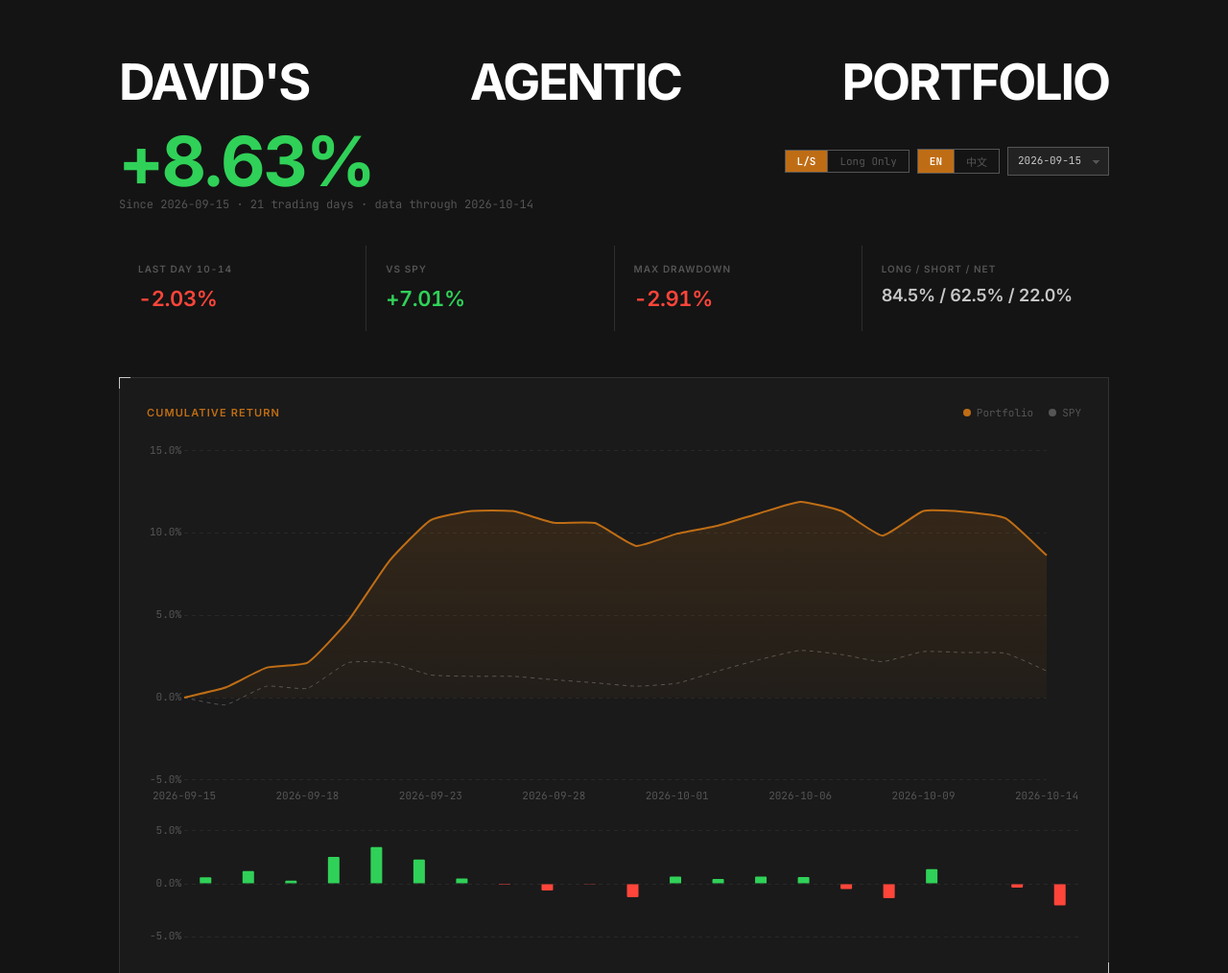
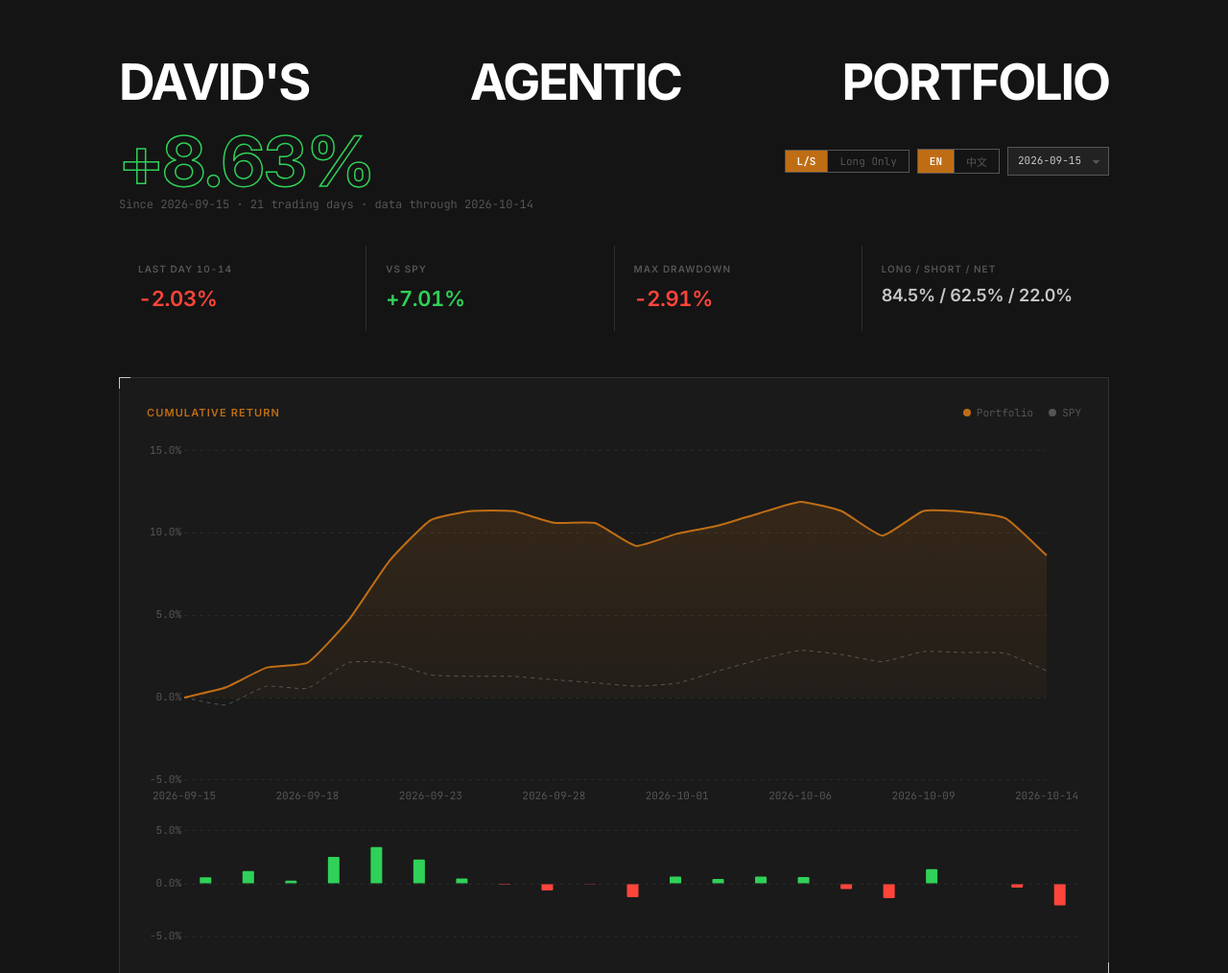
Before and after one commit to rundong013-oss/agentic-portfolio, a website: page index.html in a window 1280 px wide. Shown: the top 1014 px of the page at 96% size. Drawn offline with nearby package versions, Linux system fonts and the light colour scheme.

Commit message:
feat: 3D scroll rotation + outline stroke on cumulative return
- Text rendered as white outline stroke (transparent fill)
- rotateY driven by scroll position (0.15 deg/px)
- Subtle rotateX tilt for depth
- Stroke color follows gain/loss state
- Perspective container for realistic 3D effect

Co-Authored-By: Claude Opus 4.6 (1M context) <noreply@anthropic.com>

```diff
--- a/index.html
+++ b/index.html
@@ -42,7 +42,11 @@ select:hover{border-color:var(--accent)}
 .seg button:not(:last-child){border-right:1px solid var(--muted)}
 .seg button:hover{color:var(--ink)}
 .seg button[aria-pressed="true"]{background:var(--accent);color:#fff;font-weight:600}
-.big{font-size:clamp(40px,8vw,72px);font-weight:700;letter-spacing:-.03em;line-height:1;margin:0;font-family:var(--sans)}
+.big-wrap{perspective:800px;perspective-origin:center center}
+.big{font-size:clamp(40px,8vw,72px);font-weight:700;letter-spacing:-.03em;line-height:1;margin:0;font-family:var(--sans);
+  -webkit-text-stroke:1.5px #fff;color:transparent;transform-style:preserve-3d;will-change:transform;transition:color .3s}
+.big.pos{-webkit-text-stroke-color:var(--gain);color:transparent}
+.big.neg{-webkit-text-stroke-color:var(--loss);color:transparent}
 .subline{font-size:12px;color:var(--muted);min-height:20px;font-family:var(--mono)}
 
 .metrics{display:grid;grid-template-columns:repeat(4,1fr);margin:32px 0 0;gap:1px;background:var(--hair)}
@@ -95,7 +99,7 @@ footer{color:var(--muted);font-size:11px;margin:40px auto 0;max-width:80ch;text-
   <section class="hero">
     <div class="hero-title" data-i-title><span>David's</span><span>Agentic</span><span>Portfolio</span></div>
     <div class="eyebrow-row">
-      <div class="big" id="sCum">–</div>
+      <div class="big-wrap"><div class="big" id="sCum">–</div></div>
       <div class="ctrls">
         <div class="seg" role="group" aria-label="Mode"><button id="mLS" type="button">L/S</button><button id="mLO" type="button" data-i="longOnly"></button></div>
         <div class="seg" role="group" aria-label="Language"><button id="lEn" type="button">EN</button><button id="lZh" type="button">中文</button></div>
@@ -351,6 +355,21 @@ $("mLO").addEventListener("click",()=>setMode("lo"));
 applyLang(); applyMode();
 makeCharts(); renderStart(); render();
 
+/* 3D scroll rotation for the big number */
+(function(){
+  const el=$("sCum");
+  let ticking=false;
+  window.addEventListener("scroll",()=>{
+    if(!ticking){requestAnimationFrame(()=>{
+      const y=window.scrollY;
+      const rot=(y*0.15)%360;
+      const tiltX=Math.sin(y*0.003)*8;
+      el.style.transform=`rotateY(${rot}deg) rotateX(${tiltX}deg)`;
+      ticking=false;
+    });ticking=true;}
+  },{passive:true});
+})();
+
 (async()=>{
   const [p, f] = await Promise.all([
     fetch("data/prices.json", {cache:"no-store"}).then(r=>r.json()),
```
